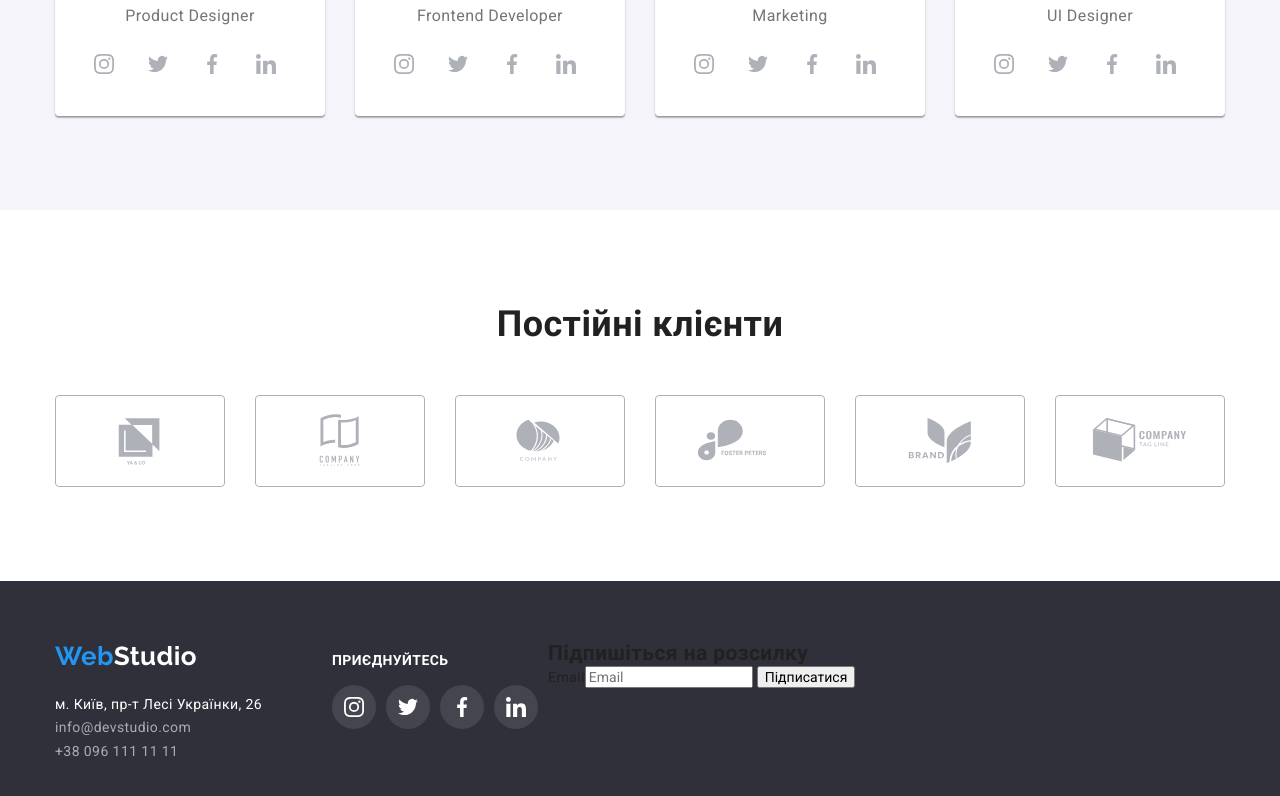
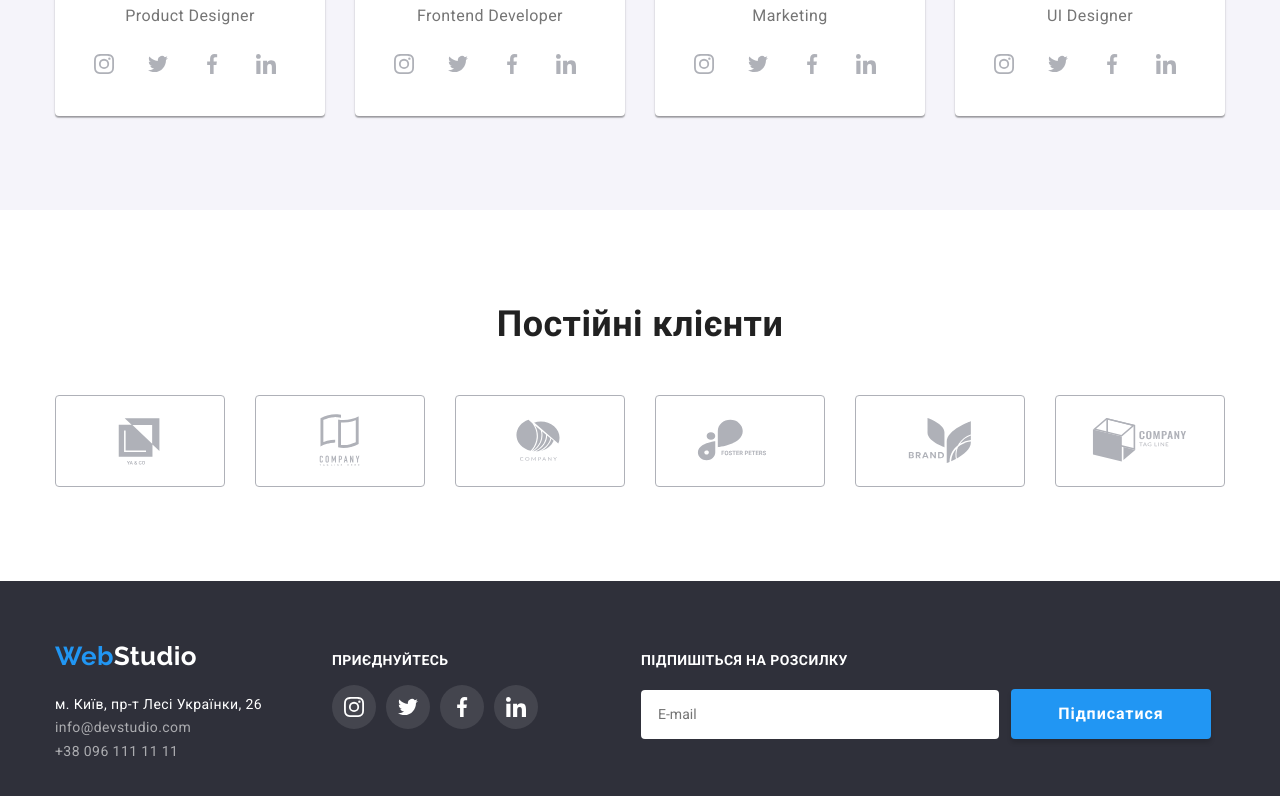
Before and after one commit to m-ivkin/goit-markup-hw-06, a plain HTML site: page index.html in a window 1280 px wide. Shown: the part 2098-2894 px from the top of the page. Drawn offline with nearby package versions, Linux system fonts and the light colour scheme.

Commit message:
mail form added

```diff
--- a/css/main.css
+++ b/css/main.css
@@ -12,6 +12,7 @@
   --item-backgroung-color: #f5f4fa;
   --icon-primary-color: #afb1b8;
   --social-item-footer: rgba(255, 255, 255, 0.1);
+  --footer-label-color: rgba(255, 255, 255, 0.3);
   --works-description-bg-color: rgba(47, 48, 58, 0.8);
   --card-fill-color: rgba(33, 150, 243, 0.9);
 
@@ -864,6 +865,48 @@ address {
   height: 20px;
 }
 
+/* Form Footer */
+.join-container {
+  margin-left: 93px;
+  margin-top: 12px;
+}
+.form-footer {
+  width: 570px;
+  padding: 0;
+  margin: 0;
+  margin-top: 20px;
+}
+.button-sign {
+  background-color: var(--accent-color);
+  color: var(--primary-white-color);
+  box-shadow: 0px 4px 4px rgba(0, 0, 0, 0.15);
+  padding: 10px 28px;
+  border-radius: 4px;
+  min-width: 200px;
+  font-weight: 700;
+  font-size: 16px;
+  line-height: 1.87;
+  align-items: center;
+  text-align: center;
+  letter-spacing: 0.06em;
+  border: none;
+  margin-left: 8px;
+}
+.join-container input {
+  margin: 0;
+  padding: 15px 16px;
+  width: 358px;
+  border: 1px solid var(--footer-label-color);
+  border-radius: 4px;
+}
+
+.join-container::placeholder input {
+  font-size: 16px;
+  line-height: 1.25;
+  vertical-align: center;
+  letter-spacing: 0.03em;
+  color: var(--footer-label-color);
+}
 /* Animation */
 /* @keyframes heartBeat {
   0% {
--- a/index.html
+++ b/index.html
@@ -302,11 +302,12 @@
                 </ul>
         </div>
         <div class="join-container">
-          <h2 class="join-title">Підпишіться на розсилку</h2>
-          <form>
-            <label>Email<input type="email" name="email" placeholder="Email" />
-            </label>
-            <button type="submit">Підписатися</button>
+          <h2 class="social-title">Підпишіться на розсилку</h2>
+          <form class="form-footer">
+            <label for="email" class="social-label"></label>
+              <input type="email" name="email" placeholder="E-mail" />
+
+            <button type="submit" class="button-sign">Підписатися</button>
           </form>
         </div>
         </div>
```
